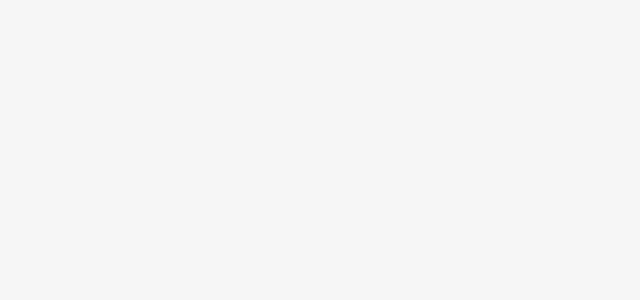
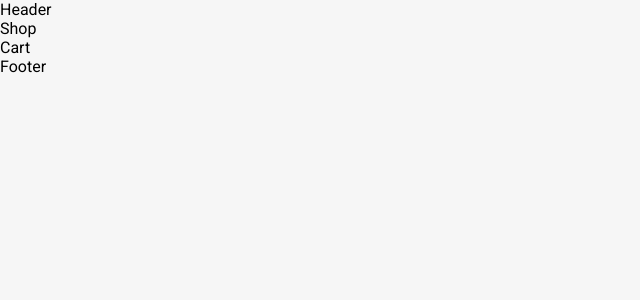
Before and after one commit to GuillemotClement/VUE-Boutique, a Vue app: page / in a window 1280 px wide. Shown: the top 300 px of the page, without its empty margins (0-640 px from the left). Built offline with nearby package versions, Linux system fonts and the light colour scheme.

Commit message:
Importation des composants sur le layout principal

```diff
--- a/src/App.vue
+++ b/src/App.vue
@@ -1,6 +1,17 @@
-<script setup lang="ts"></script>
+<script setup lang="ts">
+// On préfixe dans le cas ou le composant à le même nom qu'un élément HTML
+import TheHeader from './components/Header.vue'
+import Cart from './components/Cart.vue'
+import Shop from './components/Shop.vue'
+import TheFooter from './components/Footer.vue'
+</script>
 
-<template></template>
+<template>
+  <TheHeader />
+  <Shop />
+  <Cart />
+  <TheFooter />
+</template>
 
 <style lang="scss">
 @import './assets/style/index.scss';
--- a/src/components/Cart.vue
+++ b/src/components/Cart.vue
@@ -1,7 +1,9 @@
 <script setup lang="ts"></script>
 
 <template>
-  <p>Cart</p>
+  <div class="">
+    <p>Cart</p>
+  </div>
 </template>
 
-<style lang="scss"></style>
+<style lang="scss" scoped></style>
--- a/src/components/Footer.vue
+++ b/src/components/Footer.vue
@@ -0,0 +1,9 @@
+<script setup lang="ts"></script>
+
+<template>
+  <div class="">
+    <p>Footer</p>
+  </div>
+</template>
+
+<style lang="scss" scoped></style>
--- a/src/components/Header.vue
+++ b/src/components/Header.vue
@@ -0,0 +1,9 @@
+<script setup lang="ts"></script>
+
+<template>
+  <div class="">
+    <p>Header</p>
+  </div>
+</template>
+
+<style lang="scss" scoped></style>
--- a/src/components/Shop.vue
+++ b/src/components/Shop.vue
@@ -1,7 +1,9 @@
 <script setup lang="ts"></script>
 
 <template>
-  <p>Shop</p>
+  <div class="">
+    <p>Shop</p>
+  </div>
 </template>
 
-<style lang="scss"></style>
+<style lang="scss" scoped></style>
```
